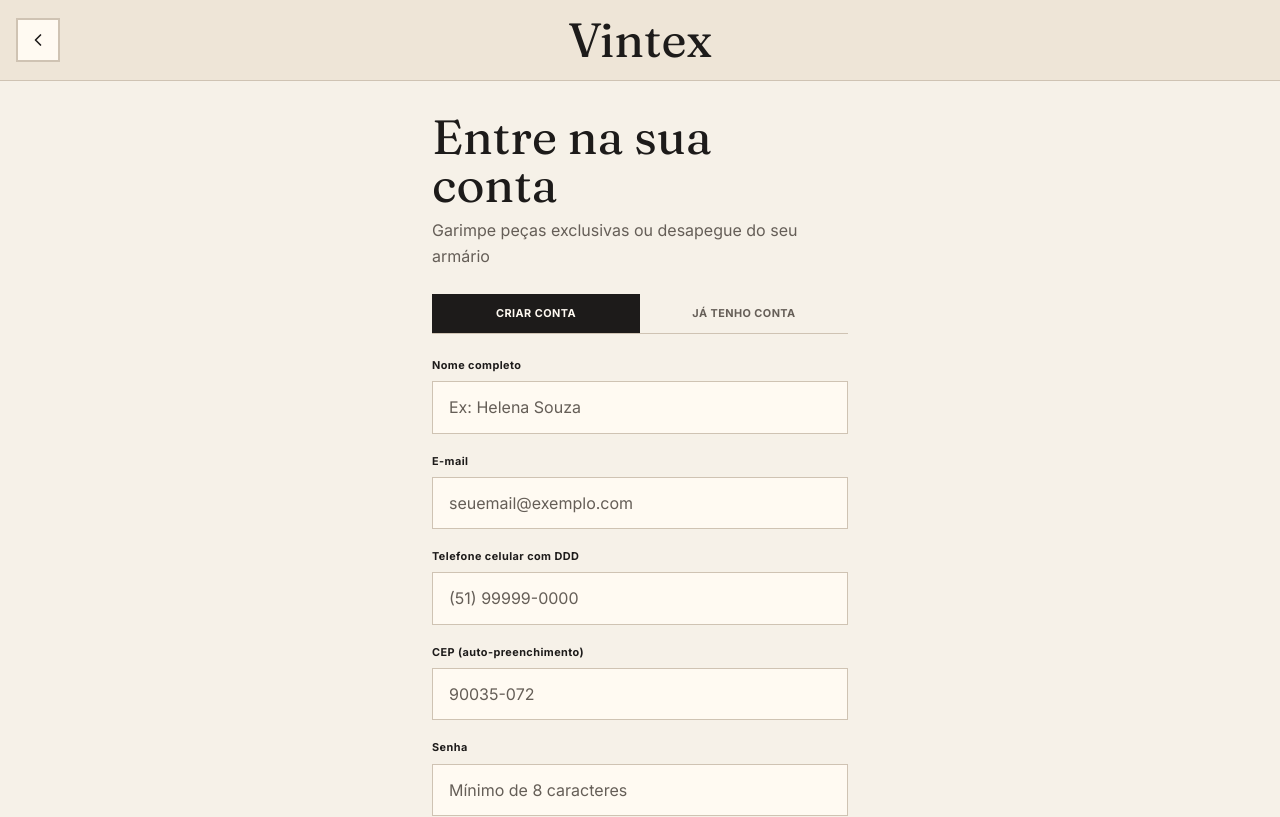
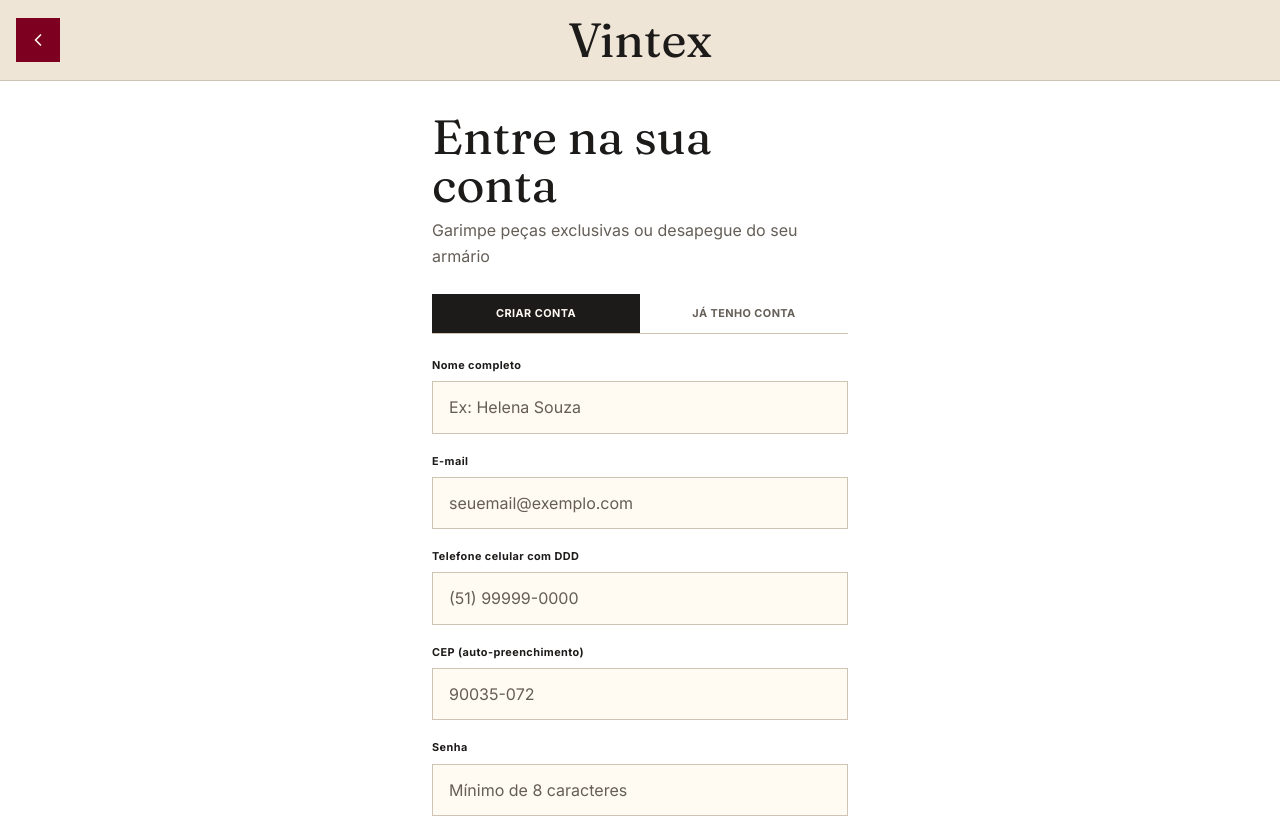
Before and after one commit to Vintex-Ages/vintex-prod, a React (Vite) app in the folder front-end/: page /register in a window 1280 px wide. Shown: the top 817 px of the page. Built offline with nearby package versions, Linux system fonts and the light colour scheme; no server answers.

Commit message:
ajusta fundo branco e variante do botão voltar no cadastro

```diff
--- a/front-end/src/pages/Auth/Register/Register.tsx
+++ b/front-end/src/pages/Auth/Register/Register.tsx
@@ -147,15 +147,20 @@ function Register() {
           : undefined;
 
   return (
-    <div className="flex min-h-screen flex-col bg-papel">
+    <div className="flex min-h-screen flex-col bg-white">
       <header className="relative flex items-center justify-center border-b border-linha bg-papel-profundo px-4 py-4">
         <div className="absolute left-4">
-          <IconButton icon={<BackIcon />} ariaLabel="Voltar" onClick={() => navigate(-1)} />
+          <IconButton
+            icon={<BackIcon />}
+            ariaLabel="Voltar"
+            onClick={() => navigate(-1)}
+            variant="primary"
+          />
         </div>
         <span className="font-display text-h2 text-tinta">Vintex</span>
       </header>
 
-      <main className="mx-auto w-full max-w-md flex-1 px-4 py-8">
+      <main className="mx-auto w-full max-w-md flex-1 bg-white px-4 py-8">
         <h1 className="font-display text-h2 text-tinta">Entre na sua conta</h1>
         <p className="mt-2 text-body text-texto-auxiliar">
           Garimpe peças exclusivas ou desapegue do seu armário
```
